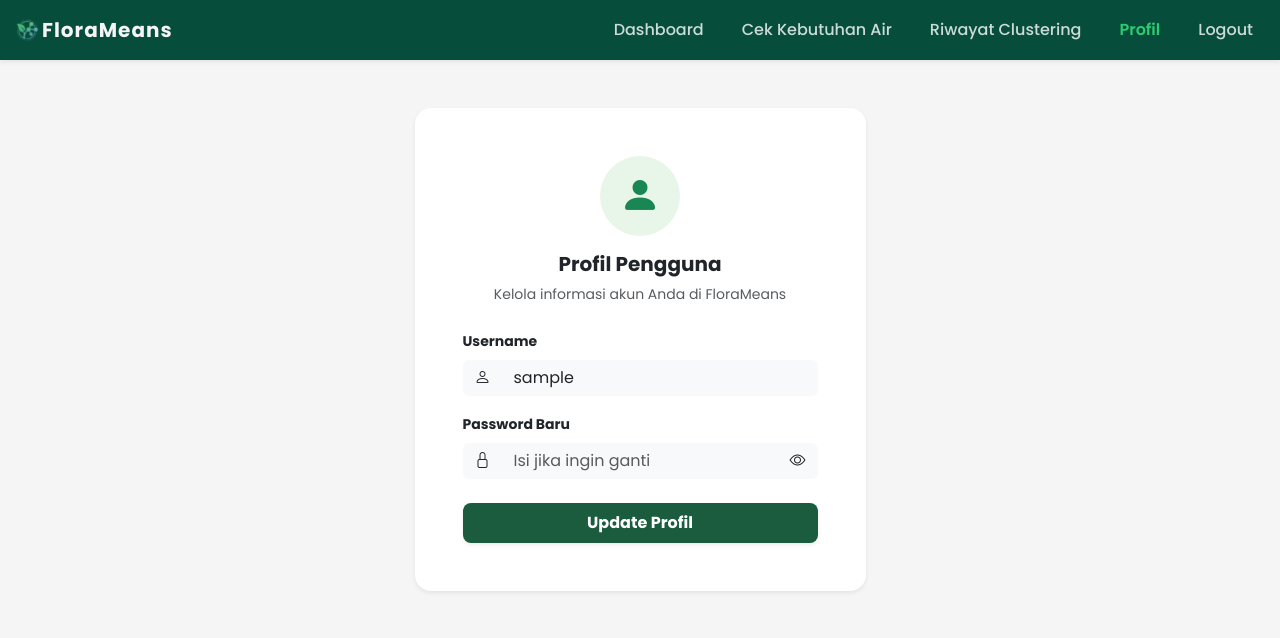
After one commit to Faizahhfaizahh/FloraMeans, a PHP site: page /profil_user.php in a window 1280 px wide. The commit adds this page. Shown: the top 638 px of the page. Run offline with PHP 8.4, Linux system fonts and the light colour scheme; the visitor is signed in with stand-in values (Sample User, id 1); some libraries are stand-ins or nearby versions.

Commit message:
profile user and logout pages commit

```diff
--- /dev/null
+++ b/profil_user.php
@@ -0,0 +1,235 @@
+<?php
+session_start();
+include 'koneksi.php';
+
+if (!isset($_SESSION['username'])) {
+    header("Location: login.php");
+    exit();
+}
+
+// Mengambil data terbaru dari session atau database
+$current_username = $_SESSION['username'];
+?>
+
+<!DOCTYPE html>
+<html lang="en">
+<head>
+    <meta charset="UTF-8">
+    <meta name="viewport" content="width=device-width, initial-scale=1.0">
+    <title>Your Profile</title>
+
+    <!-- Bootstrap -->
+    <link href="https://cdn.jsdelivr.net/npm/bootstrap@5.3.8/dist/css/bootstrap.min.css" rel="stylesheet" integrity="sha384-sRIl4kxILFvY47J16cr9ZwB07vP4J8+LH7qKQnuqkuIAvNWLzeN8tE5YBujZqJLB" crossorigin="anonymous">
+    <script src="https://cdn.jsdelivr.net/npm/bootstrap@5.3.8/dist/js/bootstrap.bundle.min.js" integrity="sha384-FKyoEForCGlyvwx9Hj09JcYn3nv7wiPVlz7YYwJrWVcXK/BmnVDxM+D2scQbITxI" crossorigin="anonymous"></script>
+    <link rel="stylesheet" href="https://cdn.jsdelivr.net/npm/bootstrap-icons@1.11.3/font/bootstrap-icons.min.css">
+    <!-- SweetAlert2 -->
+    <script src="https://cdn.jsdelivr.net/npm/sweetalert2@11"></script>
+    <!-- Google Fonts -->
+    <link rel="preconnect" href="https://fonts.googleapis.com">
+    <link rel="preconnect" href="https://fonts.gstatic.com" crossorigin>
+    <link href="https://fonts.googleapis.com/css2?family=Poppins:ital,wght@0,100;0,200;0,300;0,400;0,500;0,600;0,700;0,800;0,900;1,100;1,200;1,300;1,400;1,500;1,600;1,700;1,800;1,900&display=swap" rel="stylesheet">
+    <!-- CSS -->
+    <link rel="stylesheet" href="style.css">
+    <style>
+        .navbar-flora {
+            background-color: #064e3b;
+            backdrop-filter: blur(10px);
+        }
+
+        .navbar-flora .navbar-brand {
+            color: #f5f5f5 !important;
+            letter-spacing: 1px;
+        }
+
+        .navbar-flora .nav-link {
+            color: rgba(255, 255, 255, 0.8) !important;
+            font-weight: 500;
+            transition: 0.3s;
+            padding: 10px 15px !important;
+        }
+
+        .navbar-flora .nav-link:hover {
+            color: #2ecc71 !important;
+        }
+
+        .navbar-flora .nav-link.active {
+            color: #2ecc71 !important;
+            font-weight: 600;
+        }
+
+        .btn-profile {
+            background-color: #1a5c3d;
+            border: none;
+        }
+
+        .btn-profile:hover {
+            background-color: #27ae60;
+            color: white;
+        }
+    </style>
+
+</head>
+<body>
+    <!-- NAVBAR -->
+    <nav class="navbar navbar-expand-lg navbar-flora navbar-dark sticky-top shadow-sm">
+        <div class="container-fluid"> <a class="navbar-brand fw-bold d-flex align-items-center" href="#">
+                <img src="images/logo/FloraMeans_Logo4.png" alt="Logo" width="30" height="30" class="">
+                FloraMeans
+            </a>
+
+            <button class="navbar-toggler" type="button" data-bs-toggle="collapse" data-bs-target="#navbarNav">
+                <span class="navbar-toggler-icon"></span>
+            </button>
+
+            <div class="collapse navbar-collapse" id="navbarNav">
+                <ul class="navbar-nav ms-auto gap-lg-2">
+                    <li class="nav-item"><a class="nav-link" href="dashbaord_user.php">Dashboard</a></li>
+                    <li class="nav-item"><a class="nav-link" href="cek_kebutuhan_air.php">Cek Kebutuhan Air</a></li>
+                    <li class="nav-item"><a class="nav-link" href="riwayat_clustering.php">Riwayat Clustering</a></li>
+                    <li class="nav-item"><a class="nav-link active" href="profil_user.php">Profil</a></li>
+                    <li class="nav-item"><a class="nav-link" href="logout.php">Logout</a></li>
+                </ul>
+            </div>
+        </div>
+    </nav>
+
+    <!-- profil.php -->
+<div class="container py-5">
+    <div class="row justify-content-center">
+        <div class="col-12 col-md-8 col-lg-5">
+            <div class="card border-0 shadow-sm rounded-4">
+                <div class="card-body p-4 p-md-5">
+                    <!-- Avatar Section -->
+                    <div class="text-center mb-4">
+                        <div class="bg-user-theme rounded-circle d-inline-flex align-items-center justify-content-center mb-3" style="width: 80px; height: 80px;">
+                            <i class="bi bi-person-fill text-success fs-1"></i>
+                        </div>
+                        <h5 class="fw-bold m-0">Profil Pengguna</h5>
+                        <p class="text-muted small mt-2">Kelola informasi akun Anda di FloraMeans</p>
+                    </div>
+
+                    <form action="function.php" method="POST" id="formUpdateProfile">
+                        <input type="hidden" name="action" value="updateProfile">
+                        <div class="mb-3">
+                            <label class="form-label small fw-bold">Username</label>
+                            <div class="input-group">
+                                <span class="input-group-text bg-light border-0"><i class="bi bi-person"></i></span>
+                                <input type="text" class="form-control bg-light border-0" name="username" value="<?= $_SESSION['username']; ?>" required>
+                            </div>
+                        </div>
+
+                        <div class="mb-4">
+                            <label for="passwordBaru" class="form-label small fw-bold">Password Baru</label>
+                            <div class="input-group">
+                                <span class="input-group-text bg-light border-0"><i class="bi bi-lock"></i></span>
+                                <input type="password" class="form-control bg-light border-0 shadow-none" name="password" id="passwordBaru" placeholder="Isi jika ingin ganti">
+                                <span class="input-group-text bg-light border-0" id="togglePassword" style="cursor: pointer;">
+                                    <i class="bi bi-eye" id="toggleIcon"></i>
+                                </span>
+                            </div>
+                        </div>
+
+                        <button type="submit" class="btn btn-profile btn-success w-100 fw-bold py-2 rounded-3 shadow-sm transition-all">
+                            Update Profil
+                        </button>
+                    </form>
+                </div>
+            </div>
+        </div>
+    </div>
+</div>
+</div>
+
+<script>
+    const togglePassword = document.querySelector('#togglePassword');
+    const toggleIcon = document.querySelector('#toggleIcon');
+    const passwordField = document.querySelector('#passwordBaru');
+
+    togglePassword.addEventListener('click', function () {
+        const type = passwordField.getAttribute('type') === 'password' ? 'text' : 'password';
+        passwordField.setAttribute('type', type);
+        toggleIcon.classList.toggle('bi-eye');
+        toggleIcon.classList.toggle('bi-eye-slash');
+    });
+
+    document.getElementById('formUpdateProfile').addEventListener('submit', function(e) {
+        e.preventDefault();
+        const form = this;
+        const newPassword = passwordField.value;
+
+        if (newPassword !== "") {
+            const hasNumber = /[0-9]/.test(newPassword);
+            const hasLetter = /[A-Za-z]/.test(newPassword);
+
+            if (newPassword.length < 8 || !hasNumber || !hasLetter) {
+                Swal.fire({
+                    icon: 'error',
+                    title: 'Password Tidak Valid',
+                    text: 'Password minimal 8 karakter dan harus kombinasi angka-huruf.',
+                    confirmButtonColor: '#d33'
+                });
+                return;
+            }
+        }
+
+        Swal.fire({
+            title: 'Konfirmasi Perubahan',
+            text: "Apakah Anda yakin ingin memperbarui data profil?",
+            icon: 'question',
+            showCancelButton: true,
+            confirmButtonColor: '#3085d6',
+            confirmButtonText: 'Ya, Update!',
+            cancelButtonText: 'Batal'
+        }).then((result) => {
+            if (result.isConfirmed) {
+                const formData = new FormData(form);
+
+                fetch('function.php', {
+                    method: 'POST',
+                    body: formData
+                })
+                .then(response => response.json())
+                .then(data => {
+                    if (data.status === 'success') {
+                        Swal.fire({
+                            icon: 'success',
+                            title: 'Berhasil!',
+                            text: 'Profil Anda telah diperbarui.',
+                            confirmButtonColor: '#3085d6'
+                        }).then(() => {
+                            location.reload();
+                        });
+                    } else {
+                        Swal.fire('Gagal', 'Terjadi kesalahan pada sistem.', 'error');
+                    }
+                })
+                .catch(error => {
+                    Swal.fire('Gagal', 'Terjadi masalah pada koneksi server.', 'error');
+                });
+            }
+        });
+    });
+
+    //Untuk Logout
+    const logoutBtn = document.querySelector('a[href="logout.php"]');
+    logoutBtn.addEventListener('click', function(e) {
+    e.preventDefault();
+
+    Swal.fire({
+        title: 'Konfirmasi Log Out',
+        text: "Apakah Anda yakin ingin keluar dari sistem?",
+        icon: 'warning',
+        showCancelButton: true,
+        confirmButtonColor: '#3085d6',
+        cancelButtonColor: '#d33',
+        confirmButtonText: 'Ya, Keluar',
+        cancelButtonText: 'Batal'
+        }).then((result) => {
+            if (result.isConfirmed) {
+                window.location.href = 'logout.php';
+            }
+        });
+    });
+</script>
+</body>
+</html>
```
Also changed, not shown: cek_kebutuhan_air.php (+40 -9 lines), dashboard_user.php (+53 -4 lines), function.php (+29 -0 lines), logout.php (added, +19 -0 lines), style.css (line endings or trailing spaces).
